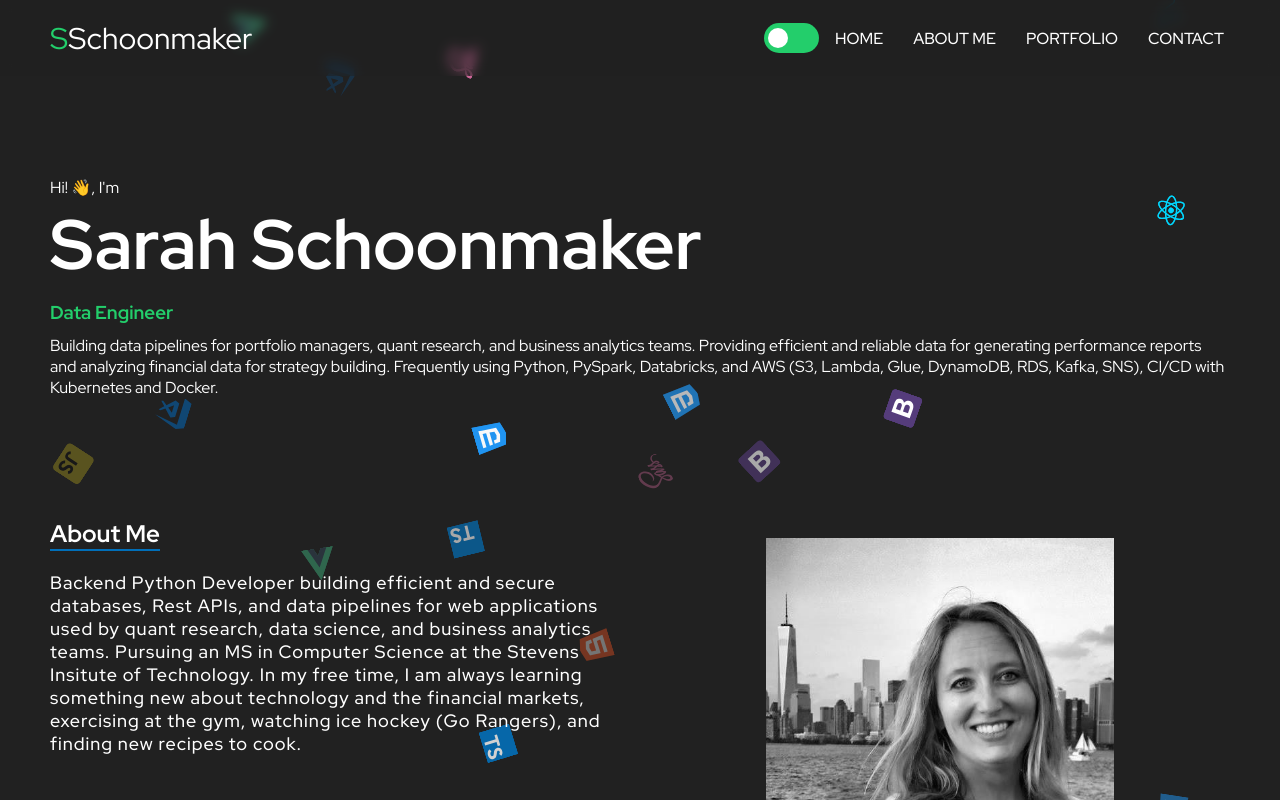
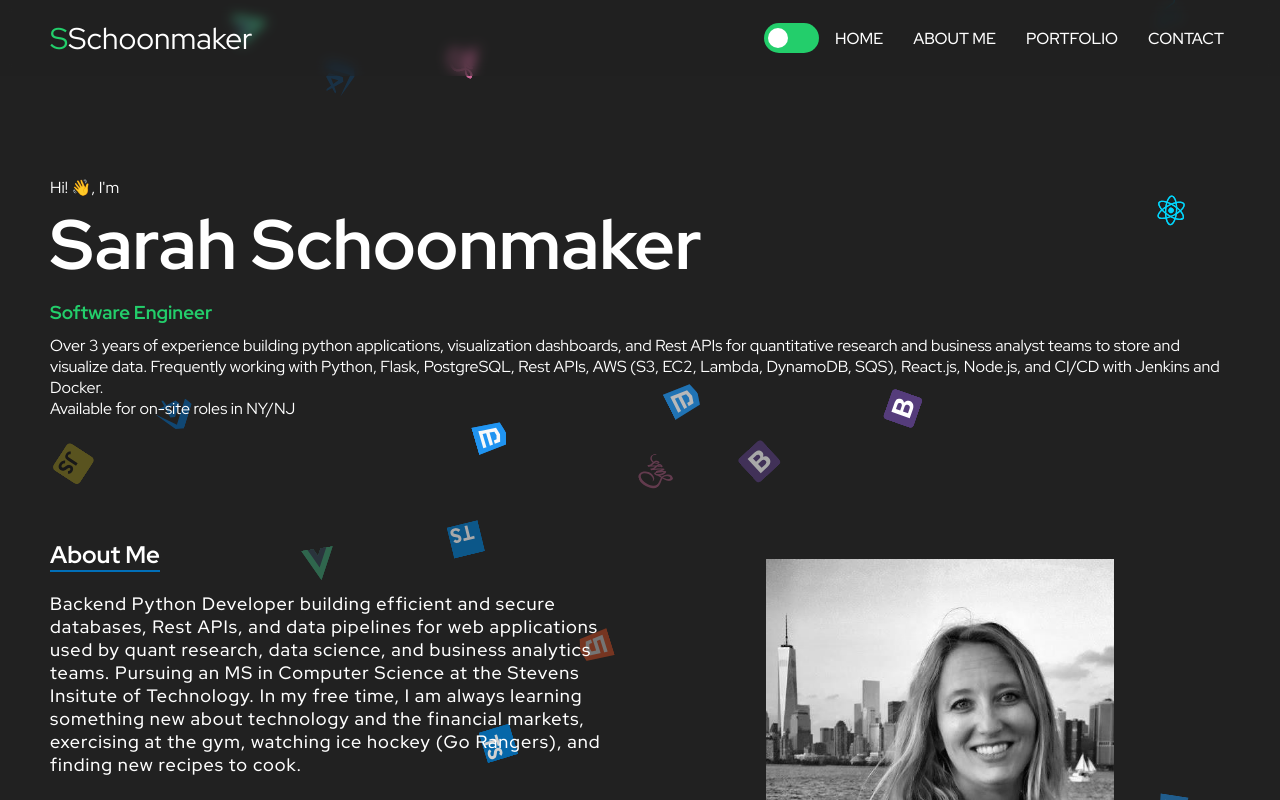
Before and after one commit to SarahSchoonmaker/sarah-react-portfolio, a React (Create React App) app: page / in a window 1280 px wide. Shown: the top 800 px of the page. Built offline with nearby package versions, Linux system fonts and the light colour scheme.

Commit message:
edited readme

```diff
--- a/src/components/Hero/Hero.tsx
+++ b/src/components/Hero/Hero.tsx
@@ -13,16 +13,16 @@ export function Hero(){
           <h1>Sarah Schoonmaker</h1>
         </ScrollAnimation>
         <ScrollAnimation animateIn="fadeInUp" delay={0.4 * 1000}>
-          <h3>Data Engineer</h3>
+          <h3>Software Engineer</h3>
         </ScrollAnimation>
         <ScrollAnimation animateIn="fadeInUp" delay={0.6 * 1000}>
-        <p> Building data pipelines for portfolio
-            managers, quant research, and business analytics teams.
-            Providing efficient and reliable data for
-            generating performance reports and analyzing financial data for strategy building.
-            Frequently using Python, PySpark, Databricks, and
-            AWS (S3, Lambda, Glue, DynamoDB, RDS, Kafka, SNS),
-            CI/CD with Kubernetes and Docker.
+        <p> Over 3  years of experience building python applications, visualization dashboards, and Rest APIs for
+          quantitative research and business analyst teams to store and visualize data.
+          Frequently working with Python, Flask, PostgreSQL, Rest APIs, AWS (S3, EC2, Lambda, DynamoDB, SQS), React.js,
+          Node.js, and CI/CD with Jenkins and Docker. <br></br>
+
+          Available for on-site roles in NY/NJ
+
 
           </p>
         </ScrollAnimation>
```
